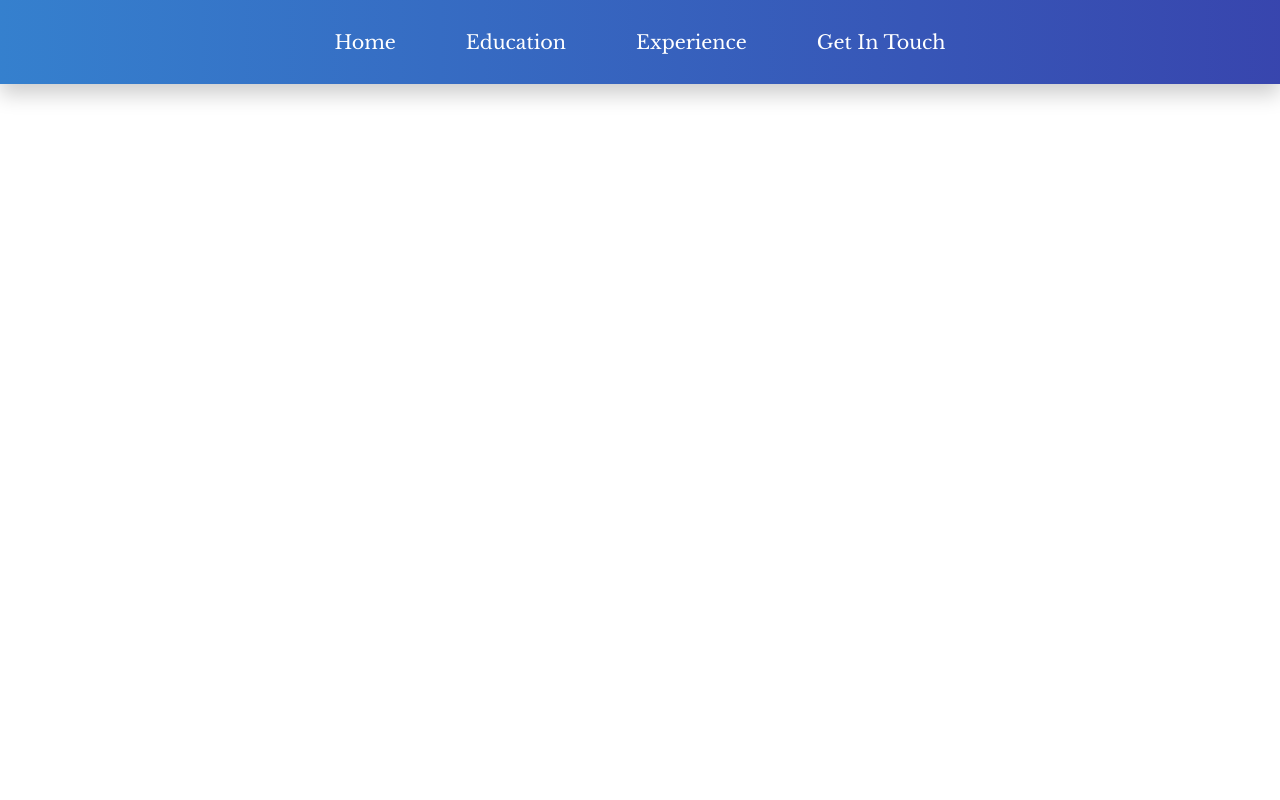
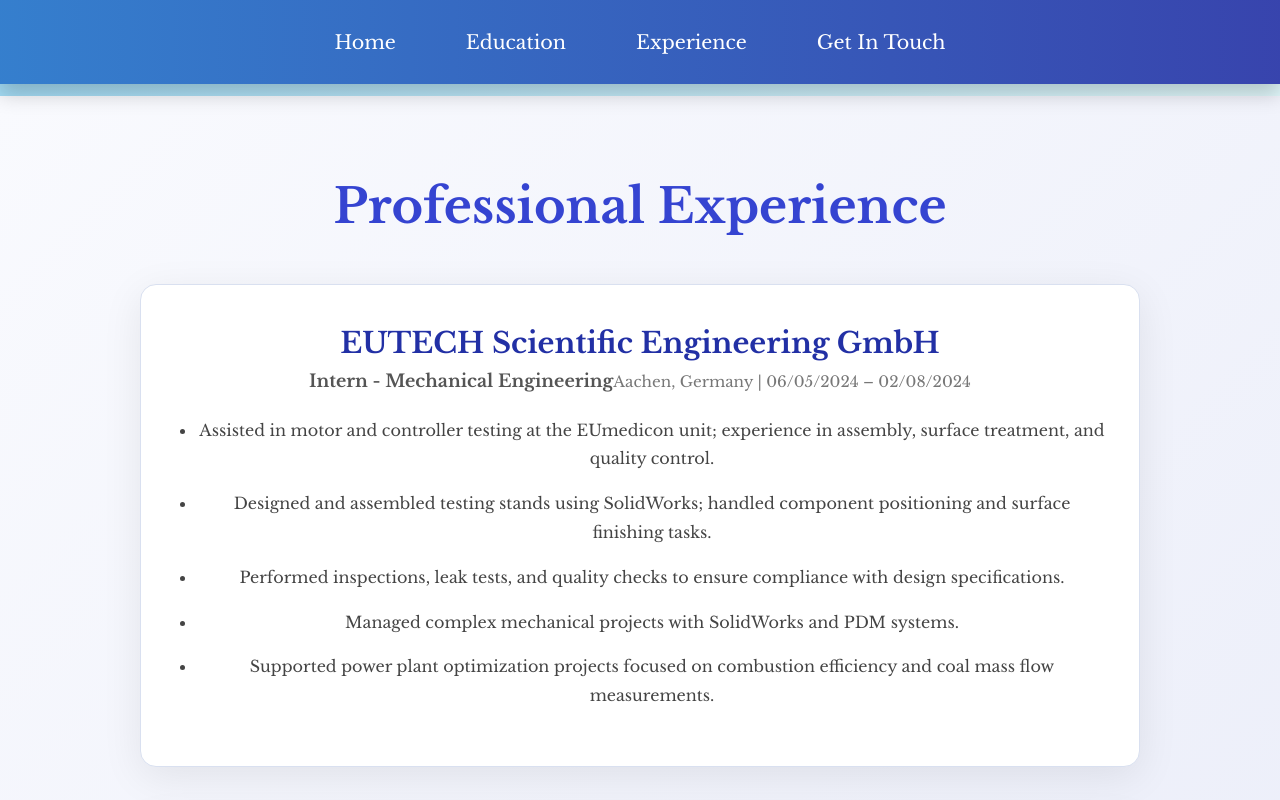
Before and after one commit to annasarabasheva/Portfolio-Site, a React (Vite) app in the folder porfolio-site/: page /experience in a window 1280 px wide. Shown: the top 800 px of the page. Built offline with nearby package versions, Linux system fonts and the light colour scheme.

Commit message:
Add Experience Component

```diff
--- a/porfolio-site/src/App.jsx
+++ b/porfolio-site/src/App.jsx
@@ -3,6 +3,7 @@
 import Header from './components/header/Header';
 import { Routes, Route } from 'react-router-dom';
 import Education from './components/education/Education';
+import Experience from './components/experience/Experience';
 
 function App() {
 
@@ -12,6 +13,7 @@
      <Routes>
         <Route path="/" element={<Home />} />
         <Route path="/education" element={<Education />} />
+        <Route path="/experience" element={<Experience/>} />
       </Routes>
     </>
   )
--- /dev/null
+++ b/porfolio-site/src/components/experience/Experience.css
@@ -0,0 +1,79 @@
+.experience {
+    padding: 5em 2em;
+    background: linear-gradient(135deg, #f9fafe, #e8ebf8);
+    color: #2b2b2b;
+    margin-top: 6em;
+    margin-bottom: 10em;
+  }
+
+.experience h2 {
+text-align: center;
+font-size: 3rem;
+margin-bottom: 3rem;
+color: #3544d1;
+font-weight: 700;
+}
+
+.experience-timeline {
+display: flex;
+flex-direction: column;
+gap: 3em;
+max-width: 1000px;
+margin: 0 auto;
+}
+
+.experience-item {
+background: white;
+padding: 2.5em 2em;
+border-radius: 16px;
+box-shadow: 0 10px 40px rgba(0, 0, 0, 0.08);
+border: 1px solid #d9e0f0;
+transition: transform 0.3s ease, box-shadow 0.3s ease;
+}
+
+.experience-item:hover {
+transform: translateY(-5px);
+box-shadow: 0 20px 50px rgba(0, 0, 0, 0.12);
+}
+
+.experience-header h3 {
+font-size: 1.8rem;
+margin-bottom: 0.3em;
+color: #2230a5;
+}
+
+.position {
+font-size: 1.1rem;
+font-weight: 600;
+color: #555;
+margin-top: 0.5em;
+}
+
+.location {
+font-size: 0.95rem;
+font-weight: 500;
+color: #777;
+margin-top: 0.3em;
+}
+
+.experience-details {
+margin-top: 1.5em;
+padding-left: 1.5em;
+color: #444;
+list-style-type: disc;
+}
+
+.experience-details li {
+margin-bottom: 1em;
+line-height: 1.8;
+font-size: 1rem;
+}
+
+@media (max-width: 768px) {
+.experience-timeline {
+    padding: 0 1em;
+}
+.experience-item {
+    padding: 2em 1.5em;
+}
+}
--- /dev/null
+++ b/porfolio-site/src/components/experience/Experience.jsx
@@ -0,0 +1,57 @@
+import React from 'react';
+import './Experience.css';
+
+const Experience = () => {
+  return (
+    <section className="experience" id="experience">
+      <h2>Professional Experience</h2>
+
+      <div className="experience-timeline">
+
+        <div className="experience-item">
+          <div className="experience-header">
+            <h3>EUTECH Scientific Engineering GmbH</h3>
+            <span className="position">Intern - Mechanical Engineering</span>
+            <span className="location">Aachen, Germany | 06/05/2024 – 02/08/2024</span>
+          </div>
+          <ul className="experience-details">
+            <li>Assisted in motor and controller testing at the EUmedicon unit; experience in assembly, surface treatment, and quality control.</li>
+            <li>Designed and assembled testing stands using SolidWorks; handled component positioning and surface finishing tasks.</li>
+            <li>Performed inspections, leak tests, and quality checks to ensure compliance with design specifications.</li>
+            <li>Managed complex mechanical projects with SolidWorks and PDM systems.</li>
+            <li>Supported power plant optimization projects focused on combustion efficiency and coal mass flow measurements.</li>
+          </ul>
+        </div>
+
+        <div className="experience-item">
+          <div className="experience-header">
+            <h3>Institute for Power Plant Technology, Steam and Gas Turbines (IKDG), RWTH Aachen</h3>
+            <span className="position">Bachelor Thesis - Experimental Research</span>
+            <span className="location">Aachen, Germany | 15/05/2023 – 12/03/2024</span>
+          </div>
+          <ul className="experience-details">
+            <li>Thesis Topic: <strong>"Analysis of the transcritical heat pump process for different working fluids"</strong></li>
+            <li>Simulated heat pump cycles using a Python-based framework, evaluating different working fluids and configurations (Nozzle, Expander, Recuperator).</li>
+            <li>Conducted KPI analysis to compare system performance across various scenarios.</li>
+          </ul>
+        </div>
+
+        <div className="experience-item">
+          <div className="experience-header">
+            <h3>Energoremont-Galabovo AD</h3>
+            <span className="position">Internship - Industrial Boilers</span>
+            <span className="location">Galabovo, Bulgaria | 26/04/2021 – 25/06/2021</span>
+          </div>
+          <ul className="experience-details">
+            <li>Completed 7-week full-time internship focusing on metallic material manufacturing processes.</li>
+            <li>Gained experience with thermal joining and separation processes.</li>
+            <li>Received production-specific training related to industrial boiler operations and maintenance.</li>
+          </ul>
+        </div>
+
+      </div>
+    </section>
+  );
+};
+
+export default Experience;
--- a/porfolio-site/src/components/header/Header.jsx
+++ b/porfolio-site/src/components/header/Header.jsx
@@ -9,7 +9,7 @@
             <ul className="nav">
                 <li><Link to="/">Home</Link></li>
                 <li><Link to="/education">Education</Link></li>
-                <li><Link to="#experience">Experience</Link></li>
+                <li><Link to="/experience">Experience</Link></li>
                 <li><Link to="#getintouch">Get In Touch</Link></li>
             </ul>
         </nav>
```
